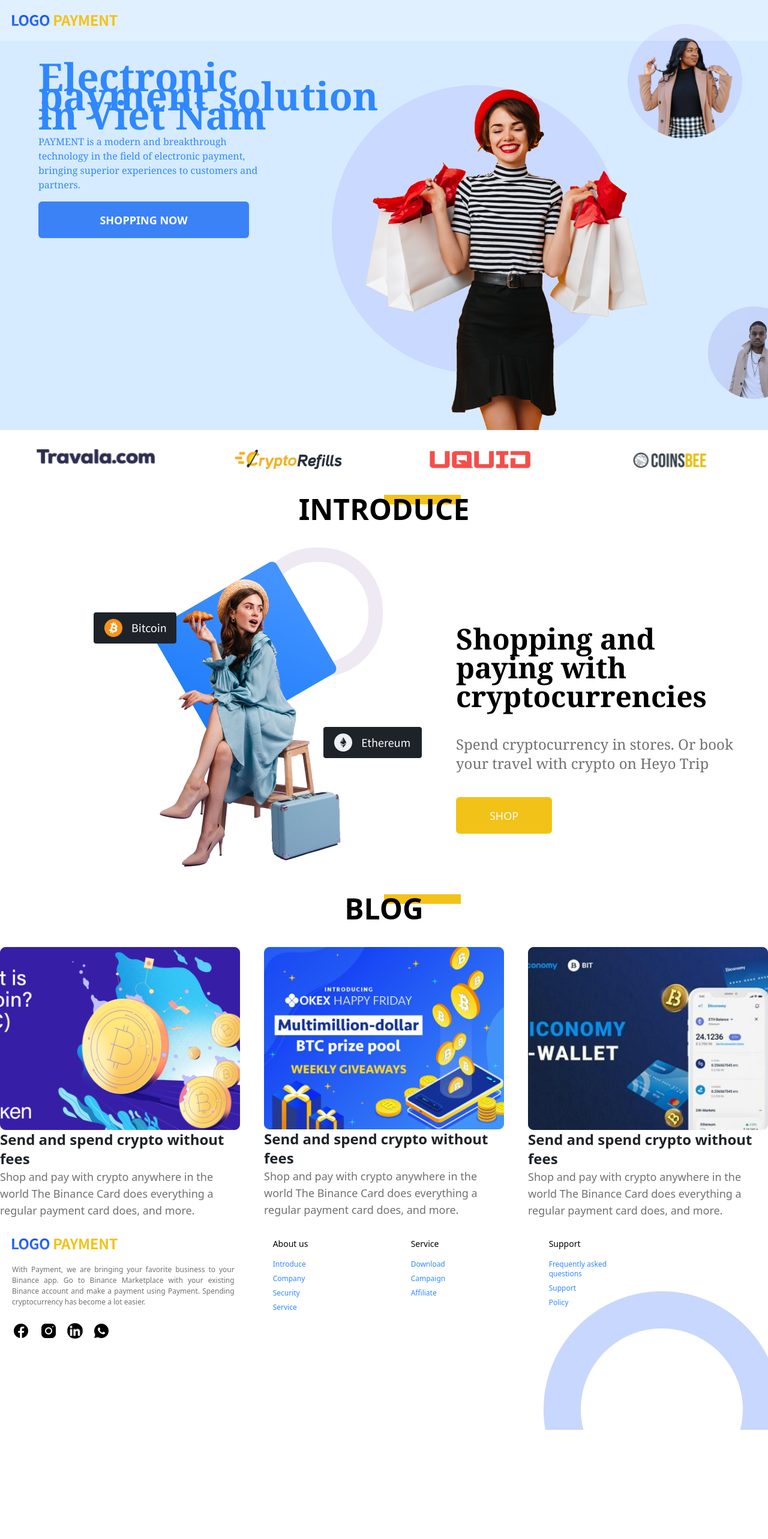
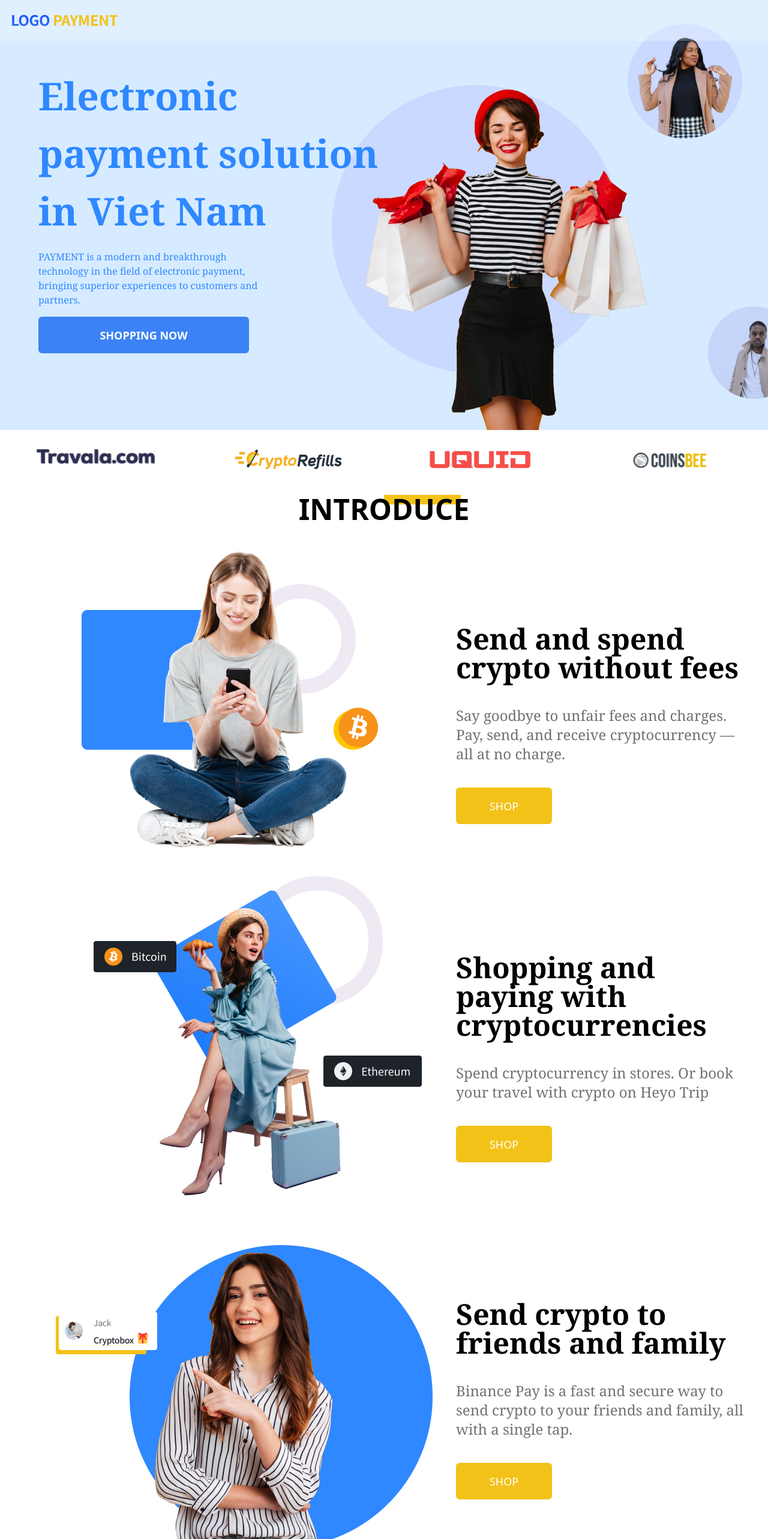
Before and after one commit to hieu26102001/payment, a Next.js app: page / in a window 1280 px wide. Shown: the top 2566 px of the page at 60% size. Before the commit the page ends 2384 px from the top, so only its background shows below. Built offline with nearby package versions, Linux system fonts and the light colour scheme.

Commit message:
Update css

```diff
--- a/components/ads.jsx
+++ b/components/ads.jsx
@@ -10,8 +10,10 @@
       </div>
       <div className="justify-center">
         {intro.map((item, index) => {
+          let a = "flex"
+
           return (
-            index === 1 && (
+            (
               <div className="grid md:grid-cols-5 my-10 grid-flow-row-dense">
                 <div className="col-span-3 ml-11">
                   <img src={item.image} />
@@ -20,7 +22,7 @@
                   <h1 className="font-bold font-serif text-5xl mb-10">
                     {item.title}
                   </h1>
-                  <p className=" text-[#717171] font-serif text-2xl">
+                  <p className= "text-[#717171] font-serif text-2xl">
                     {item.decription}
                   </p>
                   <button className="md:w-40 w-full mt-10 h-[61px] rounded-md text-lg text-bold font-Notosans bg-[#F3C219] text-white ">
--- a/components/blog.jsx
+++ b/components/blog.jsx
@@ -10,12 +10,12 @@
 export default function Blog() {
   return (
     <div>
-      <div className="text-center my-10 ">
+      <div className="text-center my-20 pb-44 ">
         <span className="h-4 w-32 bg-[#F3C219] absolute mr-3 "> </span>
         <h1 className=" text-center relative text-5xl font-extrabold">BLOG</h1>
       </div>
       <div className = "md:block hidden">
-      <div className="grid md:grid-cols-3 gap-10 justify-items-center">
+      <div className="grid md:grid-cols-3 gap-4 justify-items-center mx-24">
         {/* <Swiper
         spaceBetween={30}
         pagination={{
@@ -28,12 +28,12 @@
           return (
             // <SwiperSlide>
             <div className="">
-              <img src={item.image} />
-              <h1 className="font-Notosans text-2xl font-bold text-[#1E2329]">
+              <img className = "" src={item.image} />
+              <h1 className="font-Notosans text-2xl font-bold text-[#1E2329] mt-7">
                 {" "}
                 {item.title}
               </h1>
-              <p className="font-Notosans text-[#717171] text-lg">
+              <p className="font-Notosans font-normal text-[#717171] text-lg">
                 {" "}
                 {item.decription}
               </p>
--- a/components/partials/banner.jsx
+++ b/components/partials/banner.jsx
@@ -3,7 +3,7 @@
   return (
     <div className=" mx-auto bg-[#D6EBFF]">
       <div className="top-28 ml-16 absolute ">
-        <h1 className="text-2xl md:text-[64px] font-bold text-[#2F88FF] md:w-[600px] w-[240px] mb-4 font-serif">
+        <h1 className="text-2xl md:text-[64px] font-bold text-[#2F88FF] md:w-[600px] w-[240px] mb-4 font-serif leading-normal">
           Electronic payment solution in Viet Nam
         </h1>
         <p className="text-[#2F88FF] mb-4 font-serif w-[200px] md:w-[380px]">
--- a/components/shopping.jsx
+++ b/components/shopping.jsx
@@ -9,7 +9,7 @@
           MUA SẮM
         </h1>
       </div>
-      <div className="grid md:grid-cols-4 mx-20 gap-1 grid-cols-2 justify-items-center mb-[116px]">
+      <div className="grid md:grid-cols-4 md:mx-20 mx-4 gap-1 grid-cols-2 justify-items-center mb-[116px]">
         {shop.map((item) => {
           return (
             <div className="py-10">
--- a/styles/globals.css
+++ b/styles/globals.css
@@ -23,7 +23,7 @@
 }
 
 .swiper-slide {
-  text-align: center;
+  justify-content: center;
   font-size: 18px;
   background: #fff;
 
@@ -44,7 +44,7 @@
 
 .swiper-slide img {
   display: block;
-  width: 80%;
+  width: 100%;
   height: 100%;
   object-fit: cover;
 }
```
